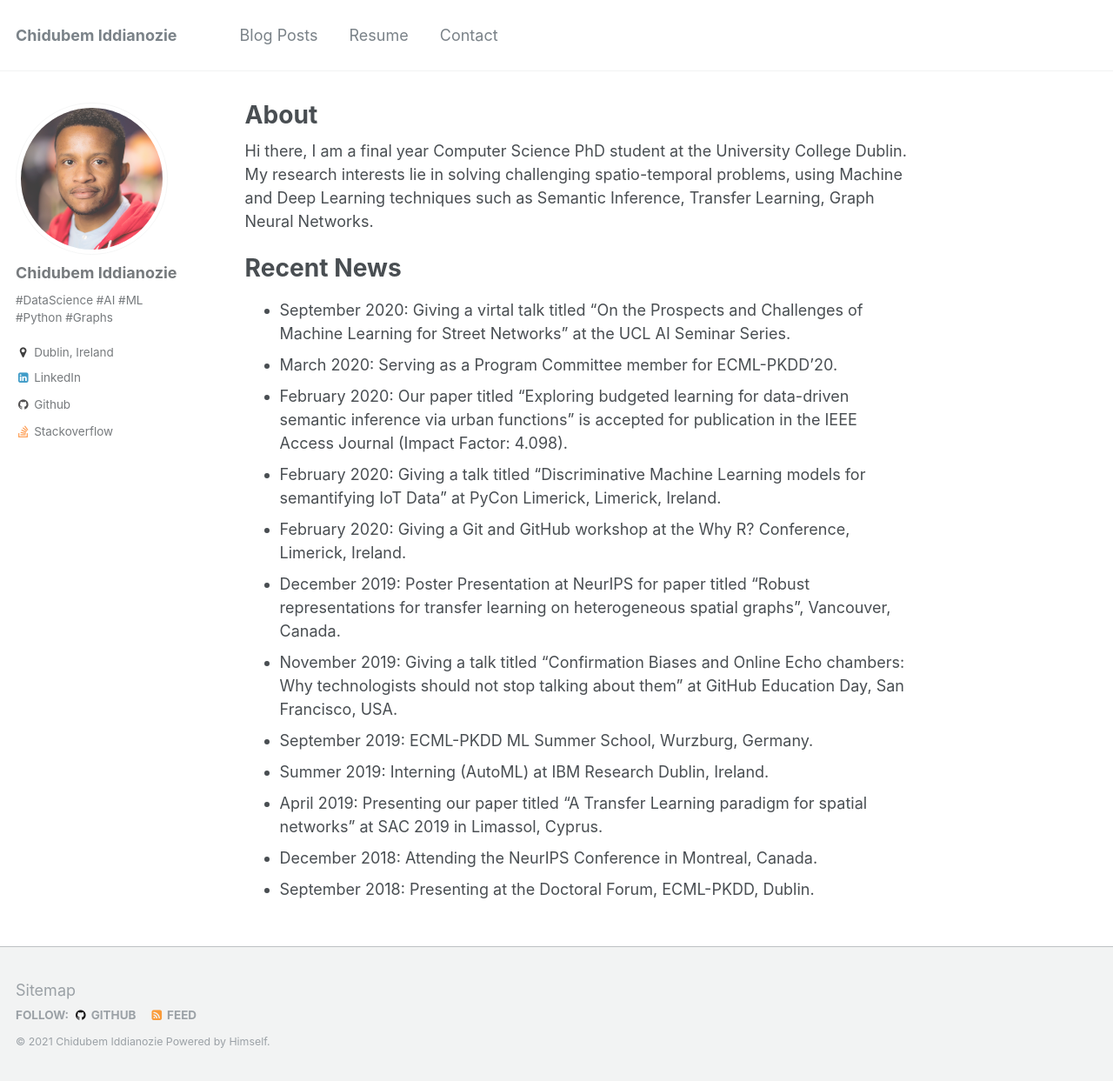
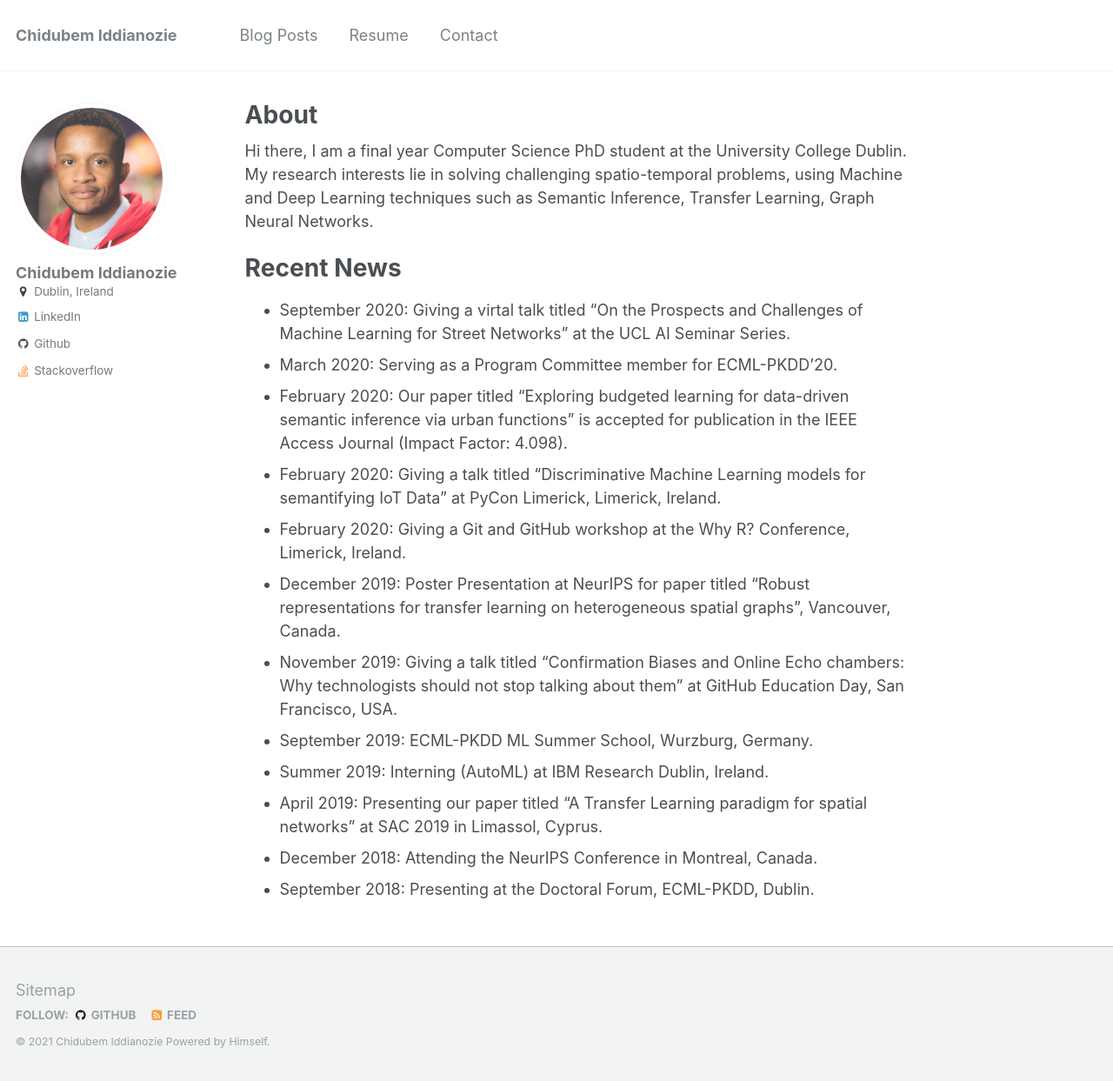
Before and after one commit to chiddianozie/chidubem-iddianozie, a Jekyll site: the page built from _pages/about.md, in a window 1280 px wide and 1243 px high. Shown: the whole window at 87% size. Built offline with Jekyll 4.4.1, drawn with Linux system fonts in a browser that asks for light colours.

Commit message:
edited bio on config.yml

```diff
--- a/_config.yml
+++ b/_config.yml
@@ -80,7 +80,7 @@ analytics:
 author:
   name             : "Chidubem Iddianozie"
   avatar           : "web_profile.png"
-  bio              : "#DataScience #AI #ML #Python #Graphs"
+  bio              : # "#DataScience #AI #ML #Python #Graphs"
   location         : "Dublin, Ireland"
   employer         :
   googlescholar    : #"http://yourfullgooglescholarurl.com"
```
